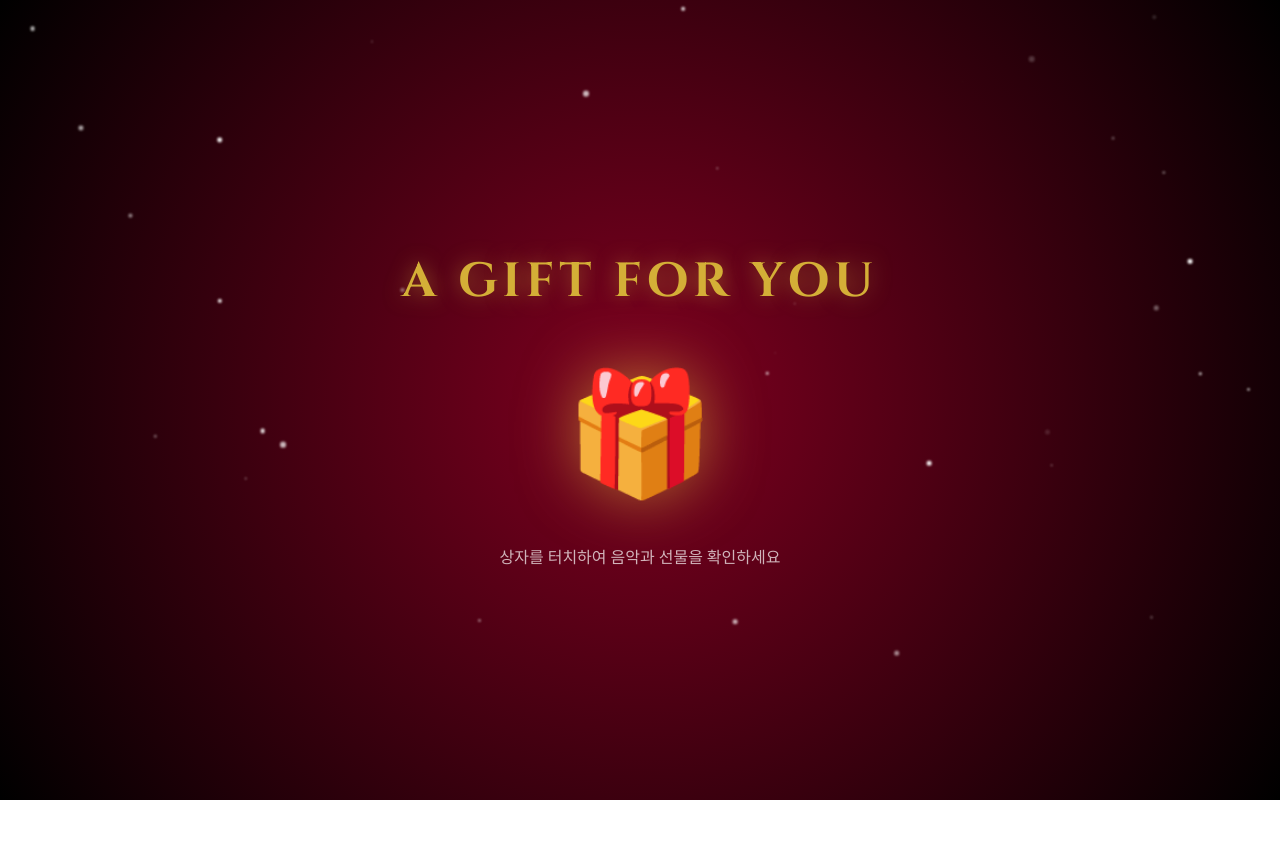
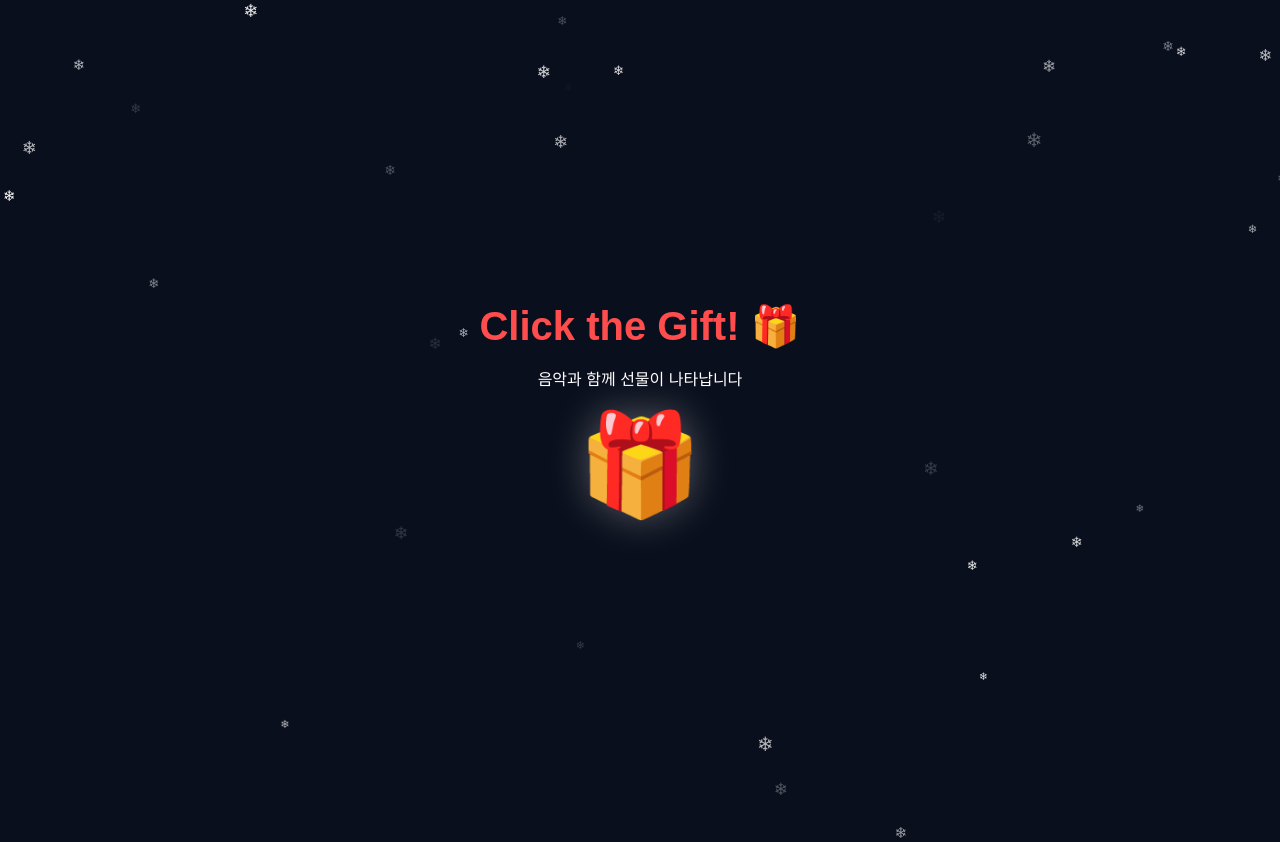
Before and after one commit to mingeon101/xmas, a plain HTML site: page index.html in a window 1280 px wide. Before the commit the page ends 800 px from the top, so only its background shows below. Drawn offline with Linux system fonts and the light colour scheme.

Commit message:
Update index.html

```diff
--- a/index.html
+++ b/index.html
@@ -3,217 +3,140 @@
 <head>
     <meta charset="UTF-8">
     <meta name="viewport" content="width=device-width, initial-scale=1.0">
-    <title>Premium Christmas Gift</title>
-    <link href="https://fonts.googleapis.com/css2?family=Cinzel:wght@700&family=Noto+Serif+KR:wght@300;700&display=swap" rel="stylesheet">
+    <title>Merry Christmas! 🎁</title>
     <style>
-        :root {
-            --gold: #d4af37;
-            --deep-red: #4a0404;
-            --wine: #800020;
+        body {
+            margin: 0;
+            background: #0a0f1d;
+            color: white;
+            font-family: 'Apple SD Gothic Neo', sans-serif;
+            display: flex;
+            flex-direction: column;
+            align-items: center;
+            justify-content: center;
+            height: 100vh;
+            overflow: hidden;
         }
 
-        body {
-            margin: 0;
-            background: radial-gradient(circle at center, var(--wine), #000);
-            height: 100vh;
-            display: flex;
-            align-items: center;
-            justify-content: center;
-            overflow: hidden;
-            font-family: 'Noto Serif KR', serif;
+        /* 눈 내리는 효과 */
+        .snowflake {
+            position: absolute;
+            top: -10px;
             color: white;
+            pointer-events: none;
+            animation: fall linear infinite;
+        }
+        @keyframes fall {
+            to { transform: translateY(105vh); }
         }
 
-        /* 고급스러운 눈 효과 */
-        .snow {
-            position: absolute;
-            top: 0; left: 0; width: 100%; height: 100%;
-            pointer-events: none;
-            z-index: 1;
+        .container { text-align: center; z-index: 10; }
+
+        /* 선물 상자 스타일 및 애니메이션 */
+        #gift-box {
+            font-size: 100px;
+            cursor: pointer;
+            transition: transform 0.2s;
+            display: inline-block;
+            filter: drop-shadow(0 0 20px rgba(255,255,255,0.3));
         }
 
-        /* 선물 상자 컨테이너 */
-        .stage {
-            text-align: center;
-            z-index: 10;
-            transition: all 1s ease;
+        #gift-box:hover { transform: scale(1.1); }
+
+        /* 팽창하며 터지는 효과 */
+        .explode {
+            animation: explodeAnim 0.7s ease-out forwards;
         }
 
-        .title {
-            font-family: 'Cinzel', serif;
-            font-size: 3rem;
-            color: var(--gold);
-            margin-bottom: 50px;
-            letter-spacing: 5px;
-            text-shadow: 0 0 20px rgba(212, 175, 55, 0.5);
+        @keyframes explodeAnim {
+            0% { transform: scale(1); filter: brightness(1); }
+            50% { transform: scale(3); filter: brightness(2); opacity: 0.8; }
+            100% { transform: scale(0); opacity: 0; }
         }
 
-        /* 선물 상자 디자인 */
-        .gift-wrapper {
-            position: relative;
-            cursor: pointer;
-            width: 150px;
-            height: 150px;
-            margin: 0 auto;
+        /* 결과 화면 (처음엔 숨김) */
+        #result {
+            display: none;
+            opacity: 0;
+            transform: scale(0.5);
+            transition: all 0.8s cubic-bezier(0.175, 0.885, 0.32, 1.275);
         }
 
-        .gift-emoji {
-            font-size: 120px;
-            filter: drop-shadow(0 0 30px rgba(212, 175, 55, 0.6));
-            transition: transform 0.3s cubic-bezier(0.175, 0.885, 0.32, 1.275);
+        #result.show {
+            display: block;
+            opacity: 1;
+            transform: scale(1);
         }
 
-        .gift-wrapper:hover .gift-emoji {
-            transform: scale(1.1) rotate(-5deg);
+        .qr-box {
+            background: white;
+            padding: 20px;
+            border-radius: 20px;
+            display: inline-block;
+            box-shadow: 0 0 40px rgba(255, 255, 255, 0.4);
         }
 
-        /* 팽창 및 폭발 애니메이션 */
-        .explode {
-            animation: expandAndFade 0.8s forwards;
-        }
-
-        @keyframes expandAndFade {
-            0% { transform: scale(1); filter: brightness(1); }
-            40% { transform: scale(4); filter: brightness(3); opacity: 0.7; }
-            100% { transform: scale(10); opacity: 0; visibility: hidden; }
-        }
-
-        /* QR 결과 카드 (Glassmorphism) */
-        #result-card {
-            display: none;
-            opacity: 0;
-            background: rgba(255, 255, 255, 0.1);
-            backdrop-filter: blur(15px);
-            padding: 40px;
-            border-radius: 30px;
-            border: 1px solid rgba(212, 175, 55, 0.3);
-            box-shadow: 0 25px 50px rgba(0,0,0,0.5);
-            transform: translateY(50px);
-            transition: all 1s ease;
-        }
-
-        #result-card.show {
-            display: block;
-            opacity: 1;
-            transform: translateY(0);
-        }
-
-        .qr-frame {
-            background: white;
-            padding: 15px;
-            border-radius: 15px;
-            display: inline-block;
-            margin: 20px 0;
-            box-shadow: 0 0 20px var(--gold);
-        }
-
-        .btn-link {
-            display: block;
-            margin-top: 20px;
-            color: var(--gold);
-            text-decoration: none;
-            font-size: 0.9rem;
-            border-bottom: 1px solid var(--gold);
-            padding-bottom: 5px;
-        }
-
+        h1 { font-size: 2.5rem; margin-bottom: 10px; color: #ff4d4d; }
     </style>
 </head>
 <body>
 
-    <div id="player"></div>
+    <audio id="christmas-song" loop>
+        <source src="https://www.chosic.com/wp-content/uploads/2021/11/Jingle-Bells-Country.mp3" type="audio/mpeg">
+    </audio>
 
-    <div class="snow" id="snowCanvas"></div>
+    <div class="container">
+        <div id="game-layer">
+            <h1 id="title-text">Click the Gift! 🎁</h1>
+            <p id="sub-text">음악과 함께 선물이 나타납니다</p>
+            <div id="gift-box" onclick="startJoy()">🎁</div>
+        </div>
 
-    <div class="stage" id="main-stage">
-        <h1 class="title">A GIFT FOR YOU</h1>
-        <div class="gift-wrapper" onclick="unveilGift()">
-            <div class="gift-emoji" id="target-gift">🎁</div>
+        <div id="result">
+            <h1>Merry Christmas! 🎄</h1>
+            <div class="qr-box">
+                <img src="https://api.qrserver.com/v1/create-qr-code/?size=200x200&data=https://happyxmas.goryat.kro.kr" alt="QR Code">
+            </div>
+            <p style="margin-top:20px; font-weight:bold;">스캔하여 확인하세요!</p>
         </div>
-        <p style="margin-top: 30px; opacity: 0.7; font-weight: 100;">상자를 터치하여 음악과 선물을 확인하세요</p>
-    </div>
-
-    <div id="result-card">
-        <h2 style="font-family: 'Cinzel'; color: var(--gold);">Merry Christmas</h2>
-        <p>당신을 위해 준비한 특별한 페이지입니다.</p>
-        <div class="qr-frame">
-            <img src="https://api.qrserver.com/v1/create-qr-code/?size=180x180&data=https://happyxmas.goryat.kro.kr" alt="QR">
-        </div>
-        <a href="https://happyxmas.goryat.kro.kr" class="btn-link">happyxmas.goryat.kro.kr</a>
     </div>
 
     <script>
-        // 1. YouTube API 로드 및 음악 설정
-        var tag = document.createElement('script');
-        tag.src = "https://www.youtube.com/iframe_api";
-        var firstScriptTag = document.getElementsByTagName('script')[0];
-        firstScriptTag.parentNode.insertBefore(tag, firstScriptTag);
+        // 1. 눈 내리는 배경
+        setInterval(() => {
+            const snow = document.createElement('div');
+            snow.innerHTML = '❄';
+            snow.className = 'snowflake';
+            snow.style.left = Math.random() * 100 + 'vw';
+            snow.style.fontSize = (Math.random() * 10 + 10) + 'px';
+            snow.style.animationDuration = (Math.random() * 3 + 2) + 's';
+            snow.style.opacity = Math.random();
+            document.body.appendChild(snow);
+            setTimeout(() => snow.remove(), 5000);
+        }, 150);
 
-        var player;
-        function onYouTubeIframeAPIReady() {
-            player = new YT.Player('player', {
-                height: '0',
-                width: '0',
-                videoId: 'E8Z-yWpgas8', // Wham! - Last Christmas
-                playerVars: {
-                    'autoplay': 0,
-                    'controls': 0,
-                    'start': 50 // 하이라이트 부분부터 시작
-                }
-            });
-        }
+        // 2. 메인 실행 함수
+        function startJoy() {
+            const audio = document.getElementById('christmas-song');
+            const gift = document.getElementById('gift-box');
+            const result = document.getElementById('result');
+            const gameLayer = document.getElementById('game-layer');
 
-        // 2. 선물 공개 함수
-        function unveilGift() {
-            const gift = document.getElementById('target-gift');
-            const stage = document.getElementById('main-stage');
-            const card = document.getElementById('result-card');
+            // 음악 재생 시도 (사용자 클릭 이벤트 안이므로 성공함)
+            audio.play().catch(e => console.log("Audio play failed:", e));
 
-            // 음악 재생
-            if (player && player.playVideo) {
-                player.playVideo();
-            }
-
-            // 애니메이션 실행
+            // 선물 상자 팽창 애니메이션 시작
             gift.classList.add('explode');
 
+            // 잠시 후 화면 전환
             setTimeout(() => {
-                stage.style.display = 'none';
-                card.classList.add('show');
-                document.body.style.background = "linear-gradient(to bottom, #1a0101, #4a0404)";
-            }, 700);
+                gameLayer.style.display = 'none';
+                result.classList.add('show');
+
+                // 배경을 더 화려하게 변경
+                document.body.style.background = "radial-gradient(circle, #1a2a6c, #b21f1f, #fdbb2d)";
+            }, 650);
         }
-
-        // 3. 고급스러운 눈송이 생성
-        function createSnow() {
-            const snowContainer = document.getElementById('snowCanvas');
-            const flake = document.createElement('div');
-            const size = Math.random() * 4 + 2 + 'px';
-
-            flake.style.position = 'absolute';
-            flake.style.top = '-10px';
-            flake.style.left = Math.random() * 100 + 'vw';
-            flake.style.width = size;
-            flake.style.height = size;
-            flake.style.background = 'white';
-            flake.style.borderRadius = '50%';
-            flake.style.filter = 'blur(1px)';
-            flake.style.opacity = Math.random();
-            flake.style.pointerEvents = 'none';
-
-            const duration = Math.random() * 5 + 5;
-            flake.animate([
-                { transform: `translateY(0) translateX(0)` },
-                { transform: `translateY(105vh) translateX(${Math.random() * 50 - 25}px)` }
-            ], {
-                duration: duration * 1000,
-                easing: 'linear'
-            });
-
-            snowContainer.appendChild(flake);
-            setTimeout(() => flake.remove(), duration * 1000);
-        }
-        setInterval(createSnow, 150);
     </script>
 </body>
 </html>
```
